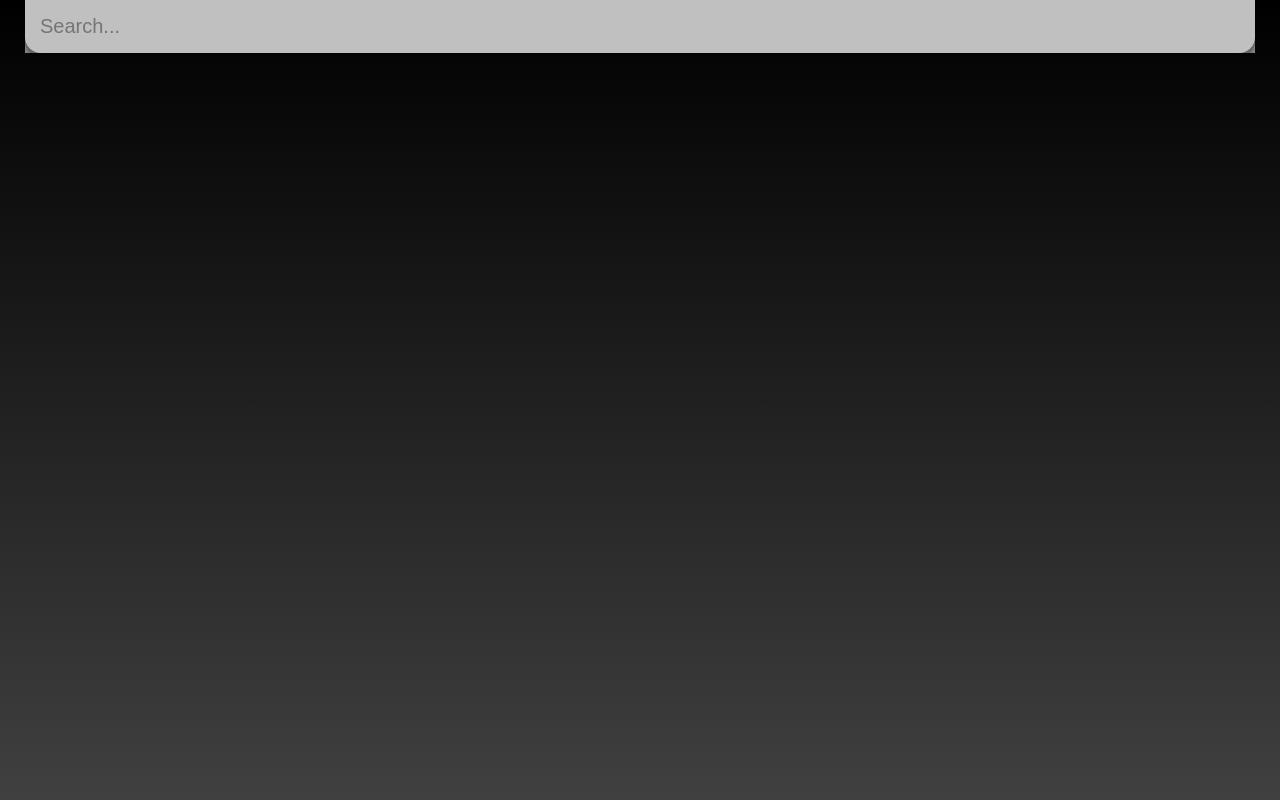
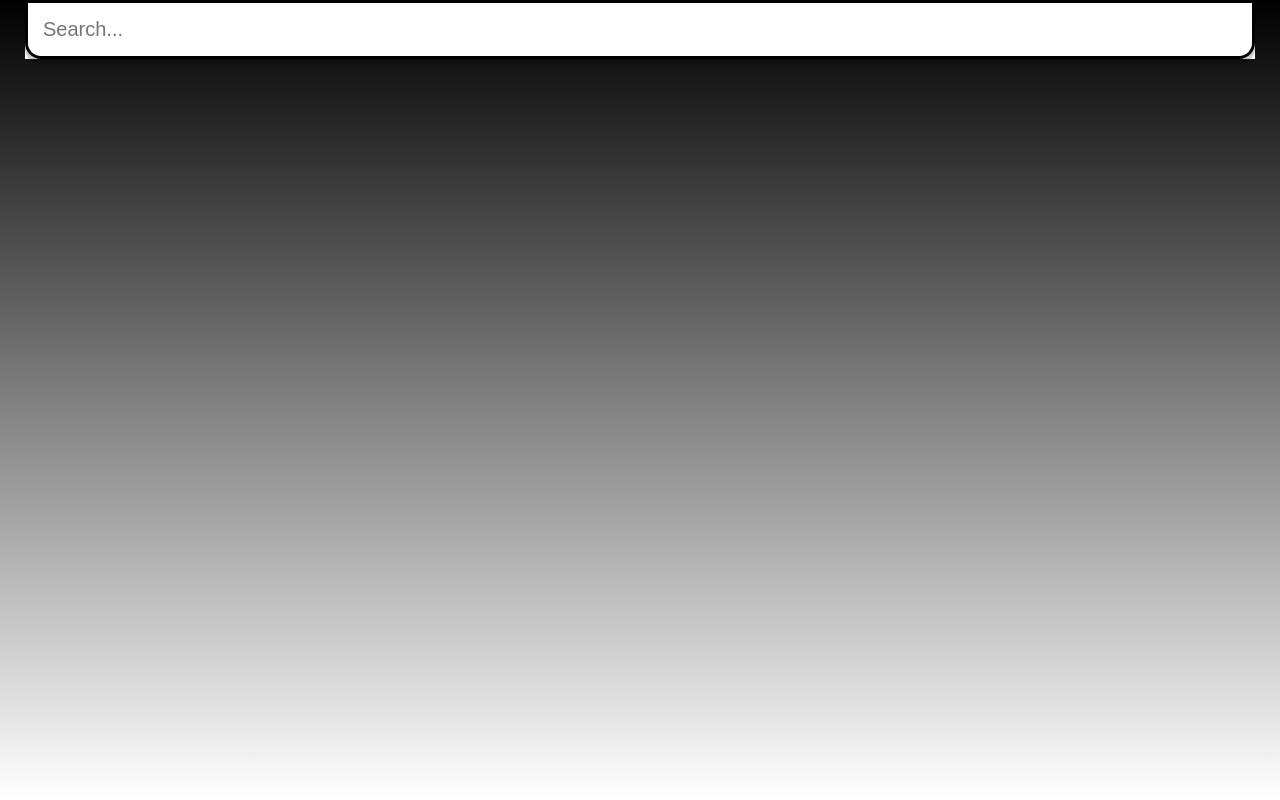
Before and after one commit to caseycling/weather-app, a React (Create React App) app in the folder weather-app/: page / in a window 1280 px wide. Built offline with nearby package versions, Linux system fonts and the light colour scheme.

Commit message:
Additional styling

```diff
--- a/weather-app/src/index.css
+++ b/weather-app/src/index.css
@@ -21,14 +21,14 @@ body {
 
 main {
   min-height: 100vh;
-  background-image: linear-gradient(to bottom, rgba(0, 0, 0.2), rgba(0, 0, 0, 0.75));
+  background-image: linear-gradient(to bottom, rgba(0, 0, 0.2), rgba(0, 0, 0, 0));
   padding: 25px;
 }
 
 .search-box {
   width: 100%;
   margin: 0 0 75px;
-  background-color: grey;
+  background-color: white;
 }
 
 .search-box .search-bar {
@@ -46,6 +46,7 @@ main {
   margin-top: -25px;
 
   box-shadow: 0px 5px rgba(0, 0, 0, 0.2);
+  border: 3px solid black;
 
   color: #313131;
   font-size: 20px;
@@ -54,5 +55,5 @@ main {
 }
 
 search-box search-bar:focus {
-  background-color: rgba(255, 255, 255, 0.75);
+  background-color: rgba(255, 255, 255, 0.2);
 }
```
